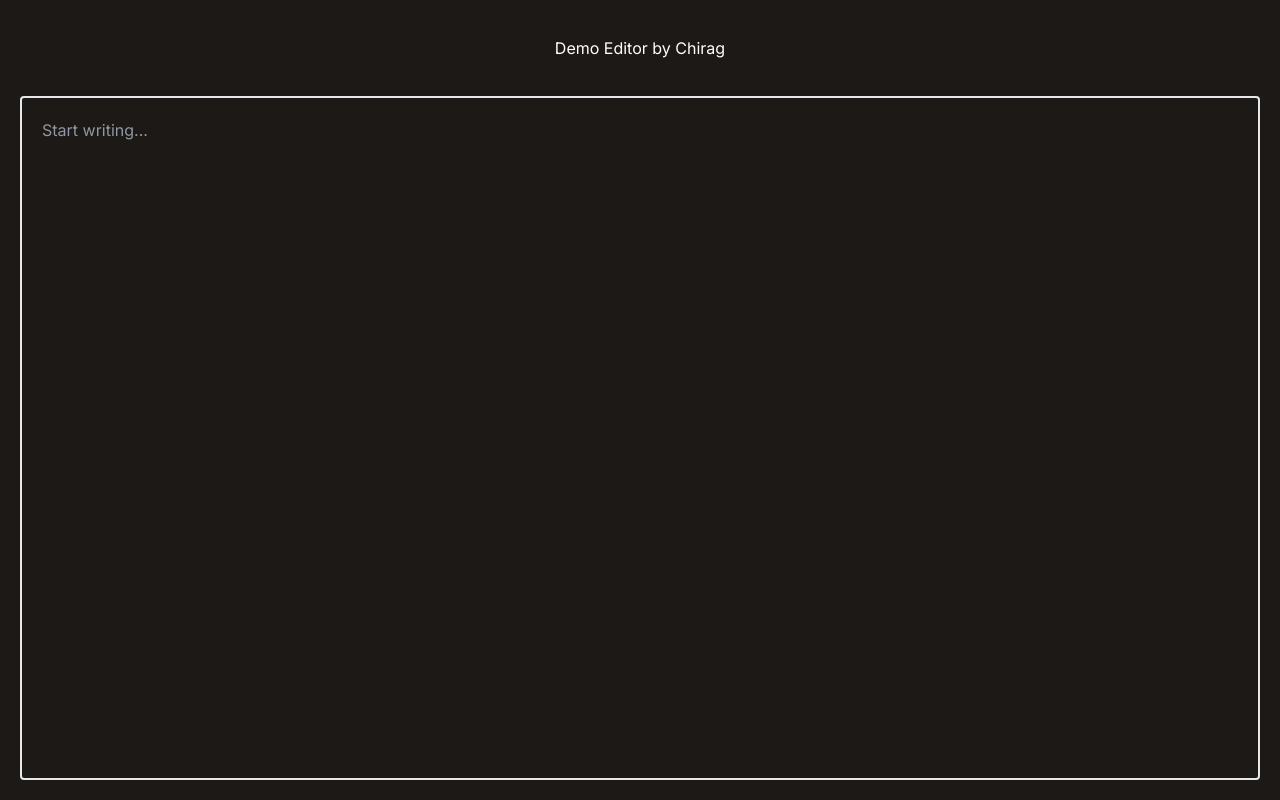
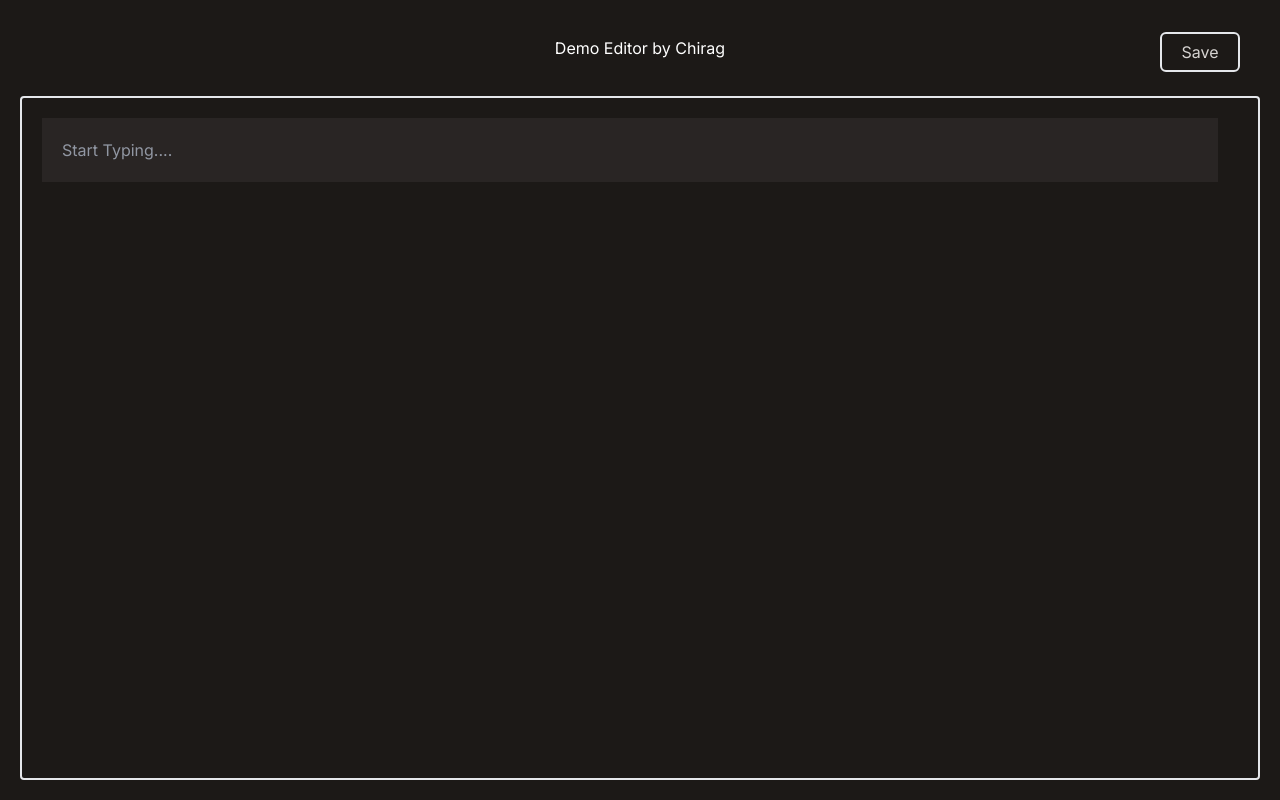
Before and after one commit to chirag1718/Portle-Editor, a Next.js app: page / in a window 1280 px wide. Built offline with nearby package versions, Linux system fonts and the light colour scheme.

Commit message:
feat: added functionality to save content in local storage

```diff
--- a/src/app/components/Editor.tsx
+++ b/src/app/components/Editor.tsx
@@ -1,24 +1,38 @@
 "use client";
-import { ContentState, Editor, EditorState } from "draft-js";
-import React, { FC, useRef, useState } from "react";
+import {
+  ContentState,
+  Editor,
+  EditorState,
+  convertFromRaw,
+  convertToRaw,
+} from "draft-js";
+import React, { FC, useEffect, useRef, useState } from "react";
 import Decorator from "./Decorator";
 import "draft-js/dist/Draft.css";
+
 export interface EditorProps {
   initialValue?: string;
   onChange?: (value: string) => void;
   style?: React.CSSProperties;
-  spellCheck?: boolean;
 }
 const CustomEditor: FC<EditorProps> = ({ initialValue, onChange, style }) => {
-  const [editorState, setEditorState] = useState(() =>
-    initialValue
-      ? EditorState.createWithContent(
-          ContentState.createFromText(initialValue),
-          Decorator
-        )
-      : EditorState.createEmpty(Decorator)
-  );
-  const editorRef = useRef<EditorState | null>(null);
+  const [editorState, setEditorState] = useState(() => {
+    const storedContent = localStorage.getItem("editorContent");
+    if (storedContent) {
+      const rawContent = JSON.parse(storedContent);
+      return EditorState.createWithContent(
+        convertFromRaw(rawContent),
+        Decorator
+      );
+    } else {
+      return initialValue
+        ? EditorState.createWithContent(
+            ContentState.createFromText(initialValue),
+            Decorator
+          )
+        : EditorState.createEmpty(Decorator);
+    }
+  });
   const handleChange = (newEditorState: EditorState): void => {
     setEditorState(newEditorState);
     if (onChange) {
@@ -31,12 +45,27 @@ const CustomEditor: FC<EditorProps> = ({ initialValue, onChange, style }) => {
       );
     }
   };
+  const handleSave = () => {
+    const contentState = editorState.getCurrentContent();
+    const rawContent = convertToRaw(contentState);
+    localStorage.setItem("editorContent", JSON.stringify(rawContent));
+  };
+
   return (
-    <div style={style}>
+    <div style={style} className="bg-stone-800 p-5 mr-5 text-stone-300">
+      {/* SAVE BUTTON */}
+      <div className="absolute top-8 right-10 ">
+        <button
+          className="flex items-center justify-center h-10 w-20 border-2 rounded-md active:scale-[0.98] transition-all duration-150 ease-in"
+          onClick={handleSave}
+        >
+          <span>Save</span>
+        </button>
+      </div>
       <Editor
         editorState={editorState}
         onChange={handleChange}
-        placeholder="Start writing..."
+        placeholder="Start Typing...."
       />
     </div>
   );
```
